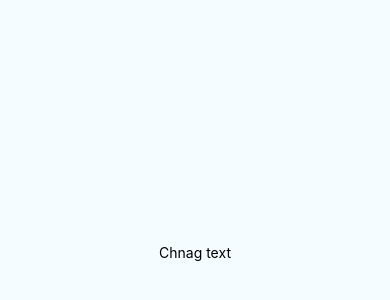
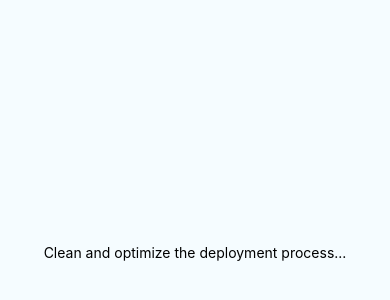
Before and after one commit to vasildimitroffhristoff/fastlane-deploy-automate, a React Native app: screen / in a window 390 px wide. Shown: the part 170-470 px from the top of the page. Built offline with nearby package versions, Linux system fonts and the light colour scheme.

Commit message:
Change text in App

```diff
--- a/App.js
+++ b/App.js
@@ -16,12 +16,11 @@ const instructions = Platform.select({
     'Shake or press menu button for dev menu',
 });
 
-type Props = {};
-export default class App extends Component<Props> {
+export default class App extends Component {
   render() {
     return (
       <View style={styles.container}>
-        <Text>Chnag text</Text>
+        <Text>Clean and optimize the deployment process...</Text>
       </View>
     );
   }
```
